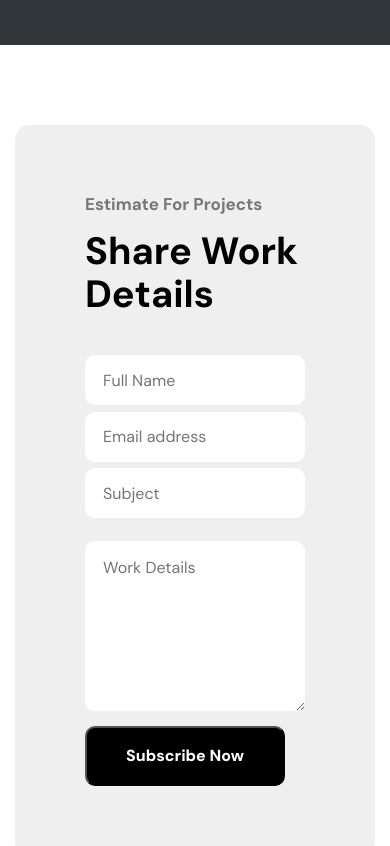
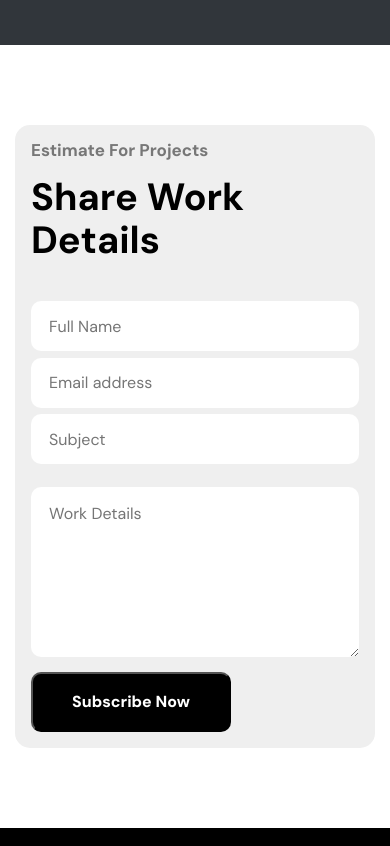
Before and after one commit to lvXuankg/project_mini_1, a plain HTML site: page index.html in a window 390 px wide. Shown: the part 10520-11366 px from the top of the page. Drawn offline with Linux system fonts and the light colour scheme; a web font is replaced by a local one.

Commit message:
mini update

```diff
--- a/assets/css/style.css
+++ b/assets/css/style.css
@@ -966,6 +966,9 @@
         margin-left: 0;
         margin-right: auto;
     }
+    .section-ten .inner-wrap{
+        padding: 1rem;
+    }
 }
 /* End Section Ten  */
 /* Footer  */
```
